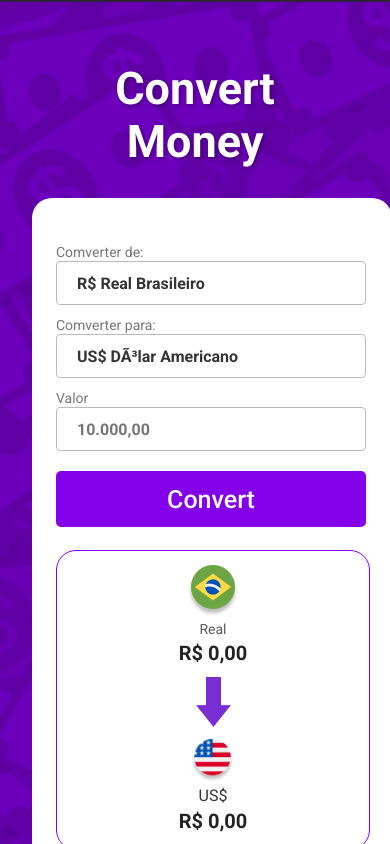
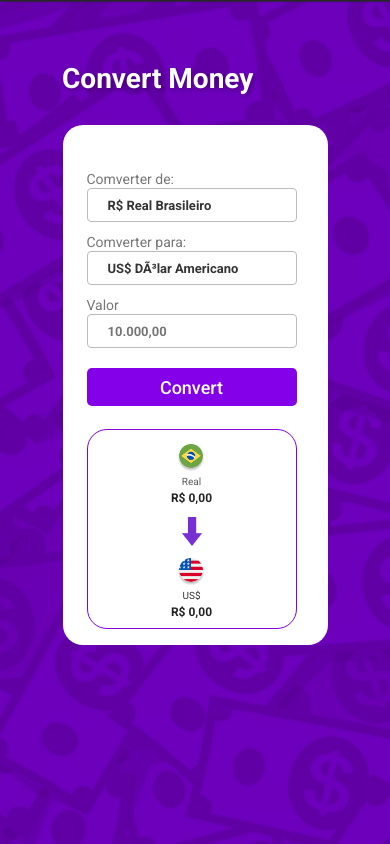
Before and after one commit to Pedrohmx19/money, a plain HTML site: page index.html in a window 390 px wide. Drawn offline with Linux system fonts and the light colour scheme.

Commit message:
ajuste-final-2

```diff
--- a/index.html
+++ b/index.html
@@ -56,7 +56,7 @@
              <section> <!--local daa converção-->
 
                     <div class="currency"> <!--converter -->
-                        <img src="./img/brasil 2.png" alt="logo Brasil">
+                        <img class="brazil" src="./img/brasil 2.png" alt="logo Brasil">
                         <p class="currency-real">Real</p>
                         <p class="currency-value">R$ 0,00</p>
                     </div>
--- a/style.css
+++ b/style.css
@@ -174,7 +174,7 @@ section {
   object-fit: contain;
 }
 
-@media (max-width: 768px) {
+@media (max-width: 800px) {
 
   .conteudo {
     width: auto;
@@ -236,3 +236,95 @@ section {
     margin-top: 3px;
   }
 }
+
+@media (max-width: 600px) {
+
+  .conteudo {
+    width: auto;
+  }
+
+  #logo {
+    display:none;
+  }
+
+ .titulo {
+  display:block;
+  justify-content:none; /* Centraliza horizontalmente */
+  padding: 30px;
+  }
+
+  h1 {
+    font-size: 28px;
+    text-align: center;
+    margin:0;
+  }
+
+ #mae {
+  padding: none;
+  display: block;
+  justify-content: none;
+  align-items: none;
+  gap: auto;
+  flex-wrap: none;
+  width: 265px;
+  height: 520px;
+  }
+
+  select, input {
+  display:block;
+  background-color: #ffffff;
+  border: 1px solid #bbbbbb;
+  border-radius:4px;
+  height:34px;
+  width:210px;
+  appearance: none;
+  padding-left:20px;
+  margin-bottom: 10px;
+  font-size: 13px;
+  }
+
+  input {
+    margin-bottom:20px;
+  }
+
+  button {
+    width:210px;
+    height:38px;
+    font-size:18px;
+    margin-bottom:20px;
+  }
+
+  section {
+    width:210px;
+    height:200px;
+    margin-top: 3px;
+  }
+
+  .brazil {
+    width:28px;
+  }
+
+  .currency-reall {
+    font-size: 10px;
+  }
+
+  .currency-value-dolar {
+    font-size:12px;
+  }
+
+  .arrow {
+    width:20px;
+  }
+
+  .currency-real {
+    font-size: 10px;
+  }
+
+  .currency-value {
+    font-size:12px;
+  }
+
+  .imgtroca {
+    width:28px;
+  }
+}
```
